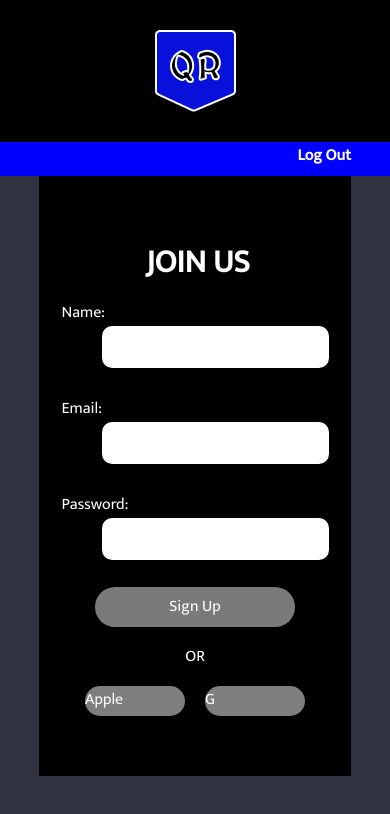
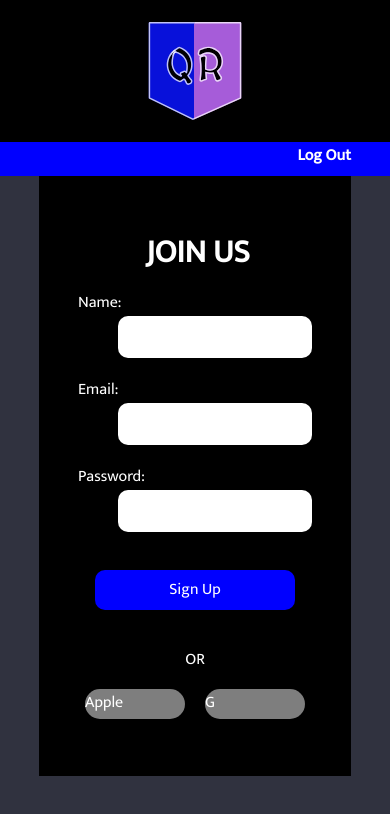
Before and after one commit to npereznyc/task-quest-frontend, a React (Create React App) app: page /register in a window 390 px wide. Shown: the top 814 px of the page. Built offline with nearby package versions, Linux system fonts and the light colour scheme; no server answers; grey boxes are pictures that could not be loaded.

Commit message:
Style login pages (cont.)

```diff
--- a/src/components/ChildLogin.jsx
+++ b/src/components/ChildLogin.jsx
@@ -35,7 +35,7 @@ const ChildLogin = () => {
     <div className="login-page">
       <div className="random-box"></div>
       <div className="login-side">
-        <h1 className="login-title">LOGIN</h1>
+        <h1 className="login-title">Sign in</h1>
 
         <form
           className="login-form"
--- a/src/style/login.css
+++ b/src/style/login.css
@@ -10,7 +10,8 @@ a{
 }
 
 .header {
-  background-image: url(../assets/QRlogo.png);
+  background-image: url(../assets/Logo.svg);
+  background-size: 70% 70%;
   background-position: center center;
   background-repeat: no-repeat;
   height: 10vmax;
@@ -115,15 +116,13 @@ a{
   height: 600px;
   display: flex;
   flex-direction: column;
-  justify-content: space-evenly;
+  justify-content: space-around;
   align-items: center;
   background-color: black;
   color: white;
 }
 
-.login-title {
-  margin: 60px 10px 10px 4vw;
-}
+.login-title,
 .login-heading{
   font-family: 'MedievalSharp', cursive;
   color: white;
@@ -145,8 +144,24 @@ a{
   justify-content: center;
   flex-direction: column;
   margin: 0 4vw;
+  font-family: 'MedievalSharp', cursive;
+  width: 75%;
 }
-
+.email-input,
+.password-input,
+.password-input:focus,
+.username-input {
+  background-color: black;
+  border: none;
+  border-bottom: 1px solid white;
+  color: white;
+  padding: 10px;
+  font-size: 16px;
+}
+.care-email,
+.password {
+  font-family: 'MedievalSharp', cursive;
+}
 .auth-log {
   background-color: rgb(123, 122, 122);
   color: white;
@@ -155,6 +170,7 @@ a{
   width: 200px;
   height: 40px;
   border-radius: 30px;
+  background-color: blue;
 }
 
 .login-btn,
@@ -162,6 +178,12 @@ a{
   display: flex;
   justify-content: center;
   border-radius: 30%;
+}
+.auth-log {
+  display: flex;
+  justify-content: center;
+  border-radius: 10px;
+  margin: 20px 0px 20px 0px;
 }
 
 .two-other-register {
@@ -213,8 +235,8 @@ a{
   background-color: rgb(217, 164, 65);
   width: 200px;
   margin: 0 auto;
-  margin-top: 5%;
-  margin-bottom: 5px;
+  /* margin-top: 5%;
+  margin-bottom: 5px; */
   height: 85px;
   width: 300px;
   font-family: 'MedievalSharp', cursive;
@@ -241,5 +263,8 @@ a{
   .whose-input-side,
   .login-side {
     width: 80%;
+    display: flex;
+    justify-content: center;
+    align-items: center;
   }
 }
```
Also changed, not shown: src/assets/Logo.svg (added).
